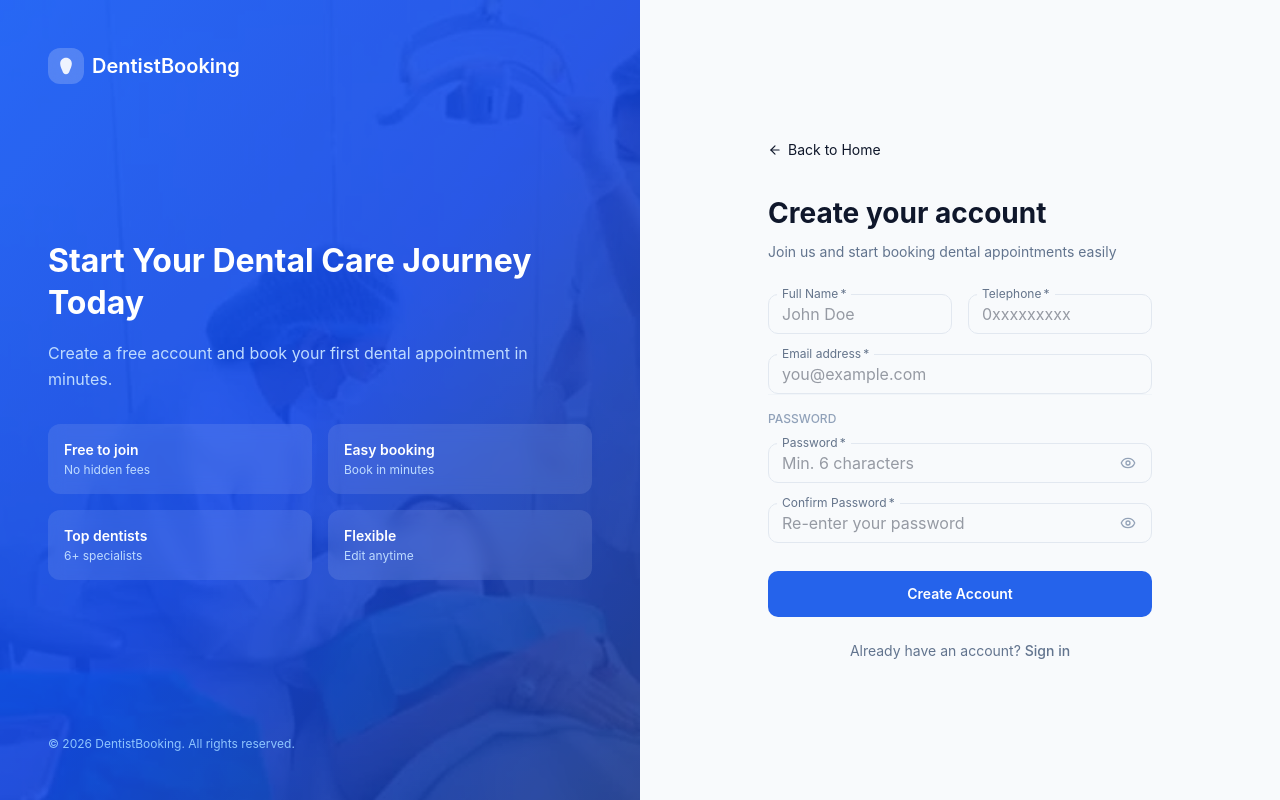
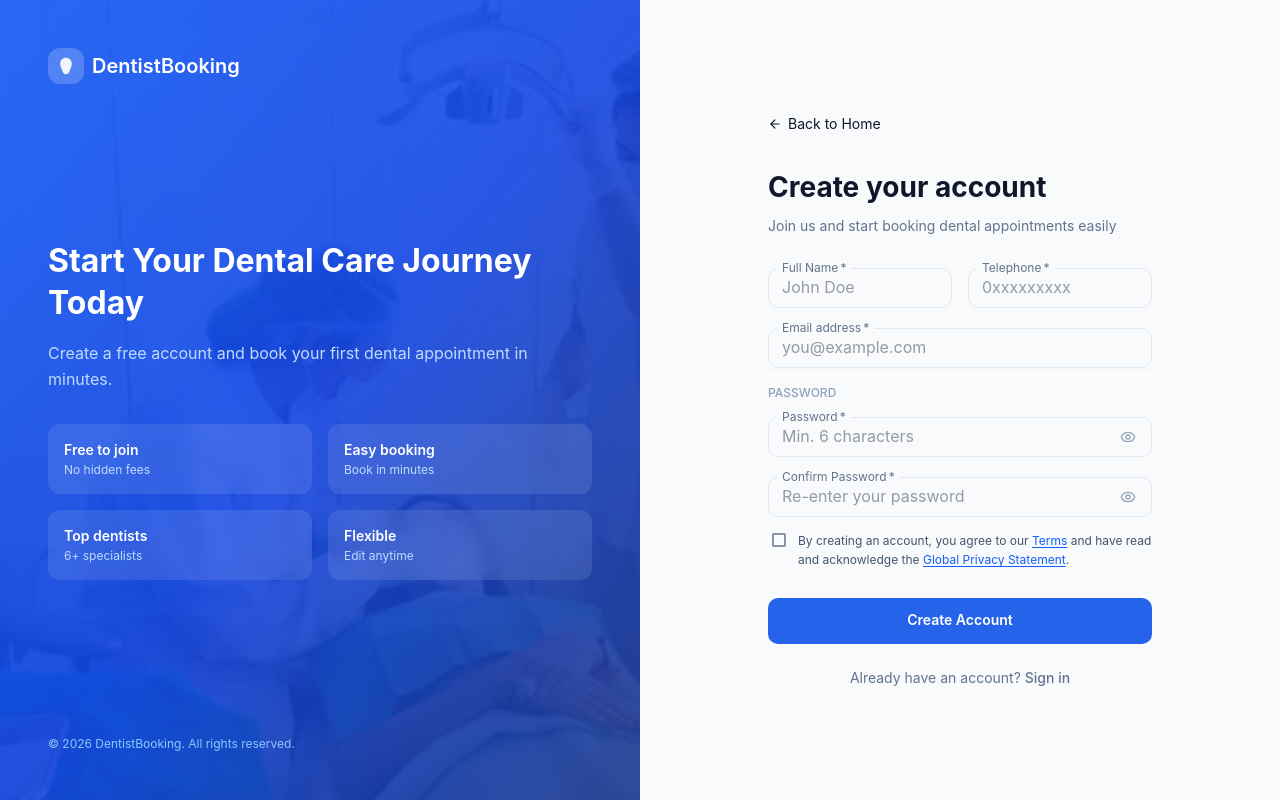
Before and after one commit to 2110503-CEDT68/se-project-fe-68-2-ruaymaiwailaew, a Next.js app: page /register in a window 1280 px wide. Built offline with nearby package versions, Linux system fonts and the light colour scheme; no server answers.

Commit message:
add Terms policy

```diff
--- a/src/app/api/auth/register/route.ts
+++ b/src/app/api/auth/register/route.ts
@@ -4,7 +4,8 @@ const API_AUTH_URL = process.env.NEXT_PUBLIC_API_URL + "/auth";
 
 export async function POST(request: NextRequest) {
   try {
-    const { name, email, password, telephone } = await request.json();
+    const { name, email, password, telephone, privacyPolicyAccepted } =
+      await request.json();
 
     if (!name || !email || !password) {
       return NextResponse.json(
@@ -24,7 +25,7 @@ export async function POST(request: NextRequest) {
         email,
         password,
         telephone,
-        privacyPolicyAccepted: true,
+        privacyPolicyAccepted,
       }),
     });
 
--- /dev/null
+++ b/src/app/global-privacy-statement/page.tsx
@@ -0,0 +1,29 @@
+export default function GlobalPrivacyStatementPage() {
+  return (
+    <main className="min-h-screen bg-slate-50 py-12 px-4 sm:px-6 lg:px-8">
+      <div className="max-w-3xl mx-auto bg-white border border-slate-100 rounded-2xl p-8">
+        <h1 className="text-2xl font-bold text-slate-900 mb-4">
+          Global Privacy Statement
+        </h1>
+        <p className="text-slate-600 mb-4">
+          This statement explains how DentistBooking collects, uses, and protects
+          personal data.
+        </p>
+        <div className="space-y-4 text-slate-700 text-sm leading-6">
+          <p>
+            We collect account data (such as name, email, and phone number) to
+            provide booking and account management features.
+          </p>
+          <p>
+            We use your information to operate the service, improve user
+            experience, and support security and compliance requirements.
+          </p>
+          <p>
+            You may request updates or deletion of personal data in accordance
+            with applicable data protection laws.
+          </p>
+        </div>
+      </div>
+    </main>
+  );
+}
--- a/src/app/register/page.tsx
+++ b/src/app/register/page.tsx
@@ -9,6 +9,11 @@ import MuiButton from "@mui/material/Button";
 import InputAdornment from "@mui/material/InputAdornment";
 import IconButton from "@mui/material/IconButton";
 import LinearProgress from "@mui/material/LinearProgress";
+import Checkbox from "@mui/material/Checkbox";
+import Dialog from "@mui/material/Dialog";
+import DialogTitle from "@mui/material/DialogTitle";
+import DialogContent from "@mui/material/DialogContent";
+import DialogActions from "@mui/material/DialogActions";
 import { Eye, EyeOff, ArrowLeft, Check, Loader2 } from "lucide-react";
 import { toast } from "sonner";
 
@@ -20,11 +25,14 @@ const strengthMeta = [
 ];
 
 export default function RegisterPage() {
+  const [openDoc, setOpenDoc] = useState<"terms" | "privacy" | null>(null);
   const [name, setName] = useState("");
   const [telephone, setTelephone] = useState("");
   const [email, setEmail] = useState("");
   const [password, setPassword] = useState("");
   const [confirmPassword, setConfirmPassword] = useState("");
+  const [privacyPolicyAccepted, setPrivacyPolicyAccepted] = useState(false);
+  const [showPrivacyError, setShowPrivacyError] = useState(false);
   const [showPassword, setShowPassword] = useState(false);
   const [showConfirmPassword, setShowConfirmPassword] = useState(false);
   const [isLoading, setIsLoading] = useState(false);
@@ -70,6 +78,12 @@ export default function RegisterPage() {
       toast.error("Please enter a valid email");
       return;
     }
+    if (!privacyPolicyAccepted) {
+      setShowPrivacyError(true);
+      return;
+    }
+
+    setShowPrivacyError(false);
 
     setIsLoading(true);
     try {
@@ -79,7 +93,13 @@ export default function RegisterPage() {
         headers: {
           "Content-Type": "application/json",
         },
-        body: JSON.stringify({ name, email, password, telephone }),
+        body: JSON.stringify({
+          name,
+          email,
+          password,
+          telephone,
+          privacyPolicyAccepted,
+        }),
       });
 
       const data = await response.json();
@@ -338,6 +358,61 @@ export default function RegisterPage() {
                     },
                   }}
                 />
+
+                <div className="mt-3">
+                  <div className="flex items-start gap-2">
+                    <Checkbox
+                      id="privacy-policy-checkbox"
+                      checked={privacyPolicyAccepted}
+                      onChange={(e) => {
+                        setPrivacyPolicyAccepted(e.target.checked);
+                        if (e.target.checked) {
+                          setShowPrivacyError(false);
+                        }
+                      }}
+                      sx={{
+                        p: "2px",
+                        mt: 0,
+                        "& .MuiSvgIcon-root": {
+                          fontSize: 18,
+                        },
+                      }}
+                    />
+                    <label
+                      htmlFor="privacy-policy-checkbox"
+                      className="text-xs text-slate-600 leading-relaxed mt-0.5"
+                    >
+                      By creating an account, you agree to our{" "}
+                      <button
+                        type="button"
+                        className="text-blue-600 underline underline-offset-2"
+                        onClick={(e) => {
+                          e.stopPropagation();
+                          setOpenDoc("terms");
+                        }}
+                      >
+                        Terms
+                      </button>{" "}
+                      and have read and acknowledge the{" "}
+                      <button
+                        type="button"
+                        className="text-blue-600 underline underline-offset-2"
+                        onClick={(e) => {
+                          e.stopPropagation();
+                          setOpenDoc("privacy");
+                        }}
+                      >
+                        Global Privacy Statement
+                      </button>
+                      .
+                    </label>
+                  </div>
+                  {showPrivacyError && (
+                    <p className="text-red-600 text-xs mt-1">
+                      You must agree to the privacy policy to continue
+                    </p>
+                  )}
+                </div>
               </div>
             </div>
 
@@ -377,6 +452,63 @@ export default function RegisterPage() {
           </p>
         </div>
       </div>
+
+      <Dialog
+        open={openDoc === "terms"}
+        onClose={() => setOpenDoc(null)}
+        maxWidth="sm"
+        fullWidth
+      >
+        <DialogTitle>Terms</DialogTitle>
+        <DialogContent dividers>
+          <div className="space-y-3 text-sm text-slate-700 leading-6">
+            <p>
+              By creating an account, you agree to use DentistBooking lawfully
+              and provide accurate registration details.
+            </p>
+            <p>
+              You are responsible for keeping your credentials secure and for
+              activities under your account.
+            </p>
+            <p>
+              We may update these terms over time. Continued use means you
+              accept the latest version.
+            </p>
+          </div>
+        </DialogContent>
+        <DialogActions>
+          <MuiButton onClick={() => setOpenDoc(null)}>Close</MuiButton>
+        </DialogActions>
+      </Dialog>
+
+      <Dialog
+        open={openDoc === "privacy"}
+        onClose={() => setOpenDoc(null)}
+        maxWidth="sm"
+        fullWidth
+      >
+        <DialogTitle>Global Privacy Statement</DialogTitle>
+        <DialogContent dividers>
+          <div className="space-y-3 text-sm text-slate-700 leading-6">
+            <p>
+              We collect information such as name, email, and phone number to
+              provide booking and account services.
+            </p>
+            <p>
+              Your information is used for service delivery, security, and
+              support. We do not use your personal data beyond legitimate
+              service purposes.
+            </p>
+            <p>
+              You may request updates or deletion of your personal information
+              in line with applicable laws.
+            </p>
+          </div>
+        </DialogContent>
+        <DialogActions>
+          <MuiButton onClick={() => setOpenDoc(null)}>Close</MuiButton>
+        </DialogActions>
+      </Dialog>
     </div>
   );
 }
--- /dev/null
+++ b/src/app/terms/page.tsx
@@ -0,0 +1,26 @@
+export default function TermsPage() {
+  return (
+    <main className="min-h-screen bg-slate-50 py-12 px-4 sm:px-6 lg:px-8">
+      <div className="max-w-3xl mx-auto bg-white border border-slate-100 rounded-2xl p-8">
+        <h1 className="text-2xl font-bold text-slate-900 mb-4">Terms</h1>
+        <p className="text-slate-600 mb-4">
+          These Terms govern the use of the DentistBooking platform.
+        </p>
+        <div className="space-y-4 text-slate-700 text-sm leading-6">
+          <p>
+            By creating an account, you agree to use the service lawfully and
+            provide accurate account information.
+          </p>
+          <p>
+            You are responsible for protecting your account credentials and all
+            activities under your account.
+          </p>
+          <p>
+            The platform may update these Terms from time to time. Continued use
+            after updates means you accept the revised Terms.
+          </p>
+        </div>
+      </div>
+    </main>
+  );
+}
```
